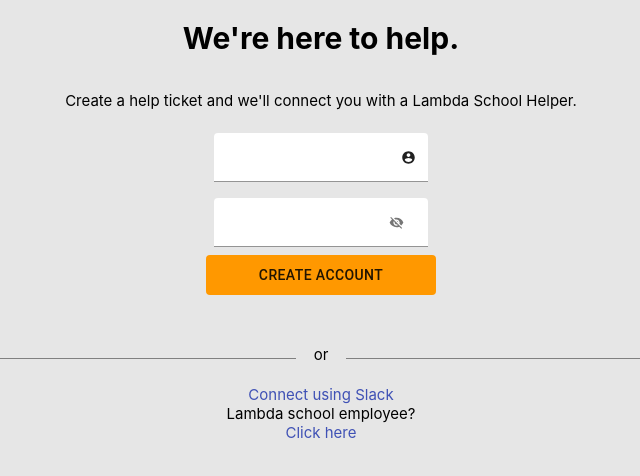
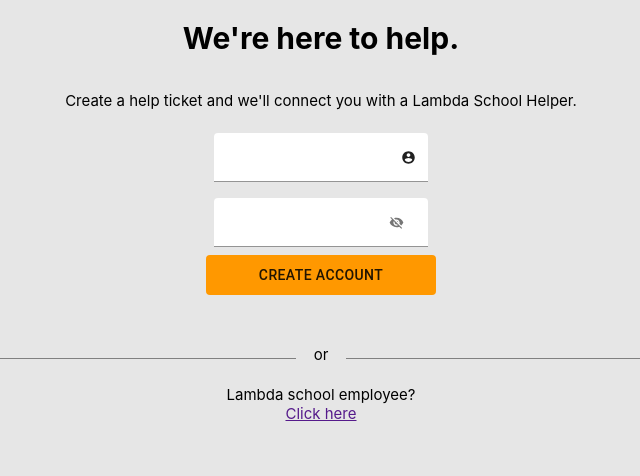
Before and after one commit to DevDeskQueue3/React, a React (Create React App) app: page /student/login in a window 1280 px wide. Shown: the top 476 px of the page, without its empty margins (319-959 px from the left). Built offline with nearby package versions, Linux system fonts and the light colour scheme.

Commit message:
commented out slack login link

```diff
--- a/src/components/student/Login.js
+++ b/src/components/student/Login.js
@@ -1,11 +1,11 @@
 import React, { useState } from 'react';
+import { Link } from 'react-router-dom';
 
 import {
     Container,
     FormControl,
     InputLabel,
     Button,
-    Link,
     FilledInput,
     IconButton,
     makeStyles,
@@ -120,10 +120,10 @@
                 </form>
                 <div className='divider'>or</div>
                 <section className='login-links'>
-                    <Link href='#'
+                    {/* <Link href='#'
                             target='_blank'
                             rel='noopener'
-                    >Connect using Slack</Link>
+                    >Connect using Slack</Link> */}
                     <span>Lambda school employee? </span>
                     <Link href='#'
                             target='_blank'
--- a/src/components/student/student.css
+++ b/src/components/student/student.css
@@ -1,6 +1,7 @@
 div.login-wrapper{
     background: #e6e6e6;
     height: 100%;
+    width: 100%;
     display: flex;
     flex-direction: column;
     align-items: center;
```
